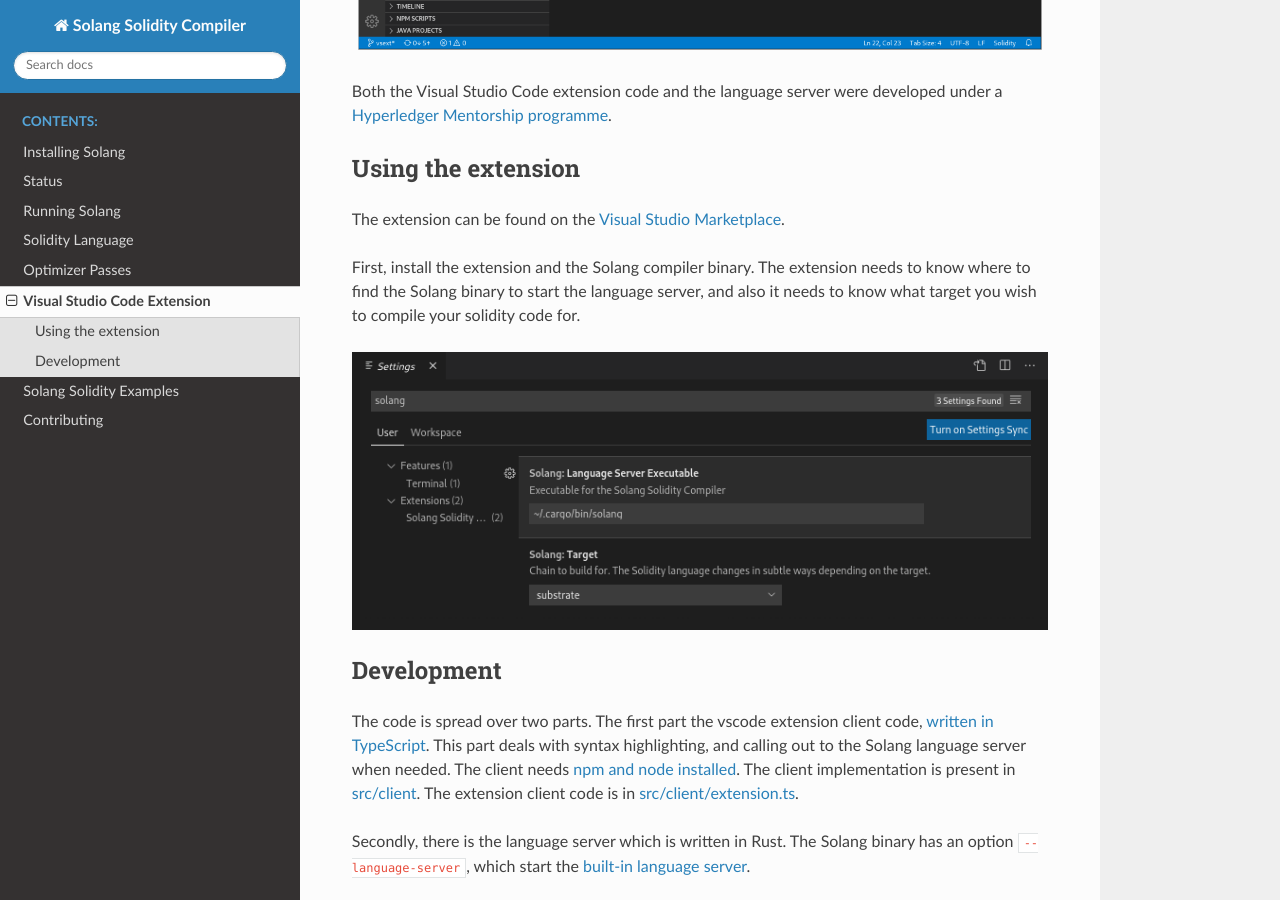
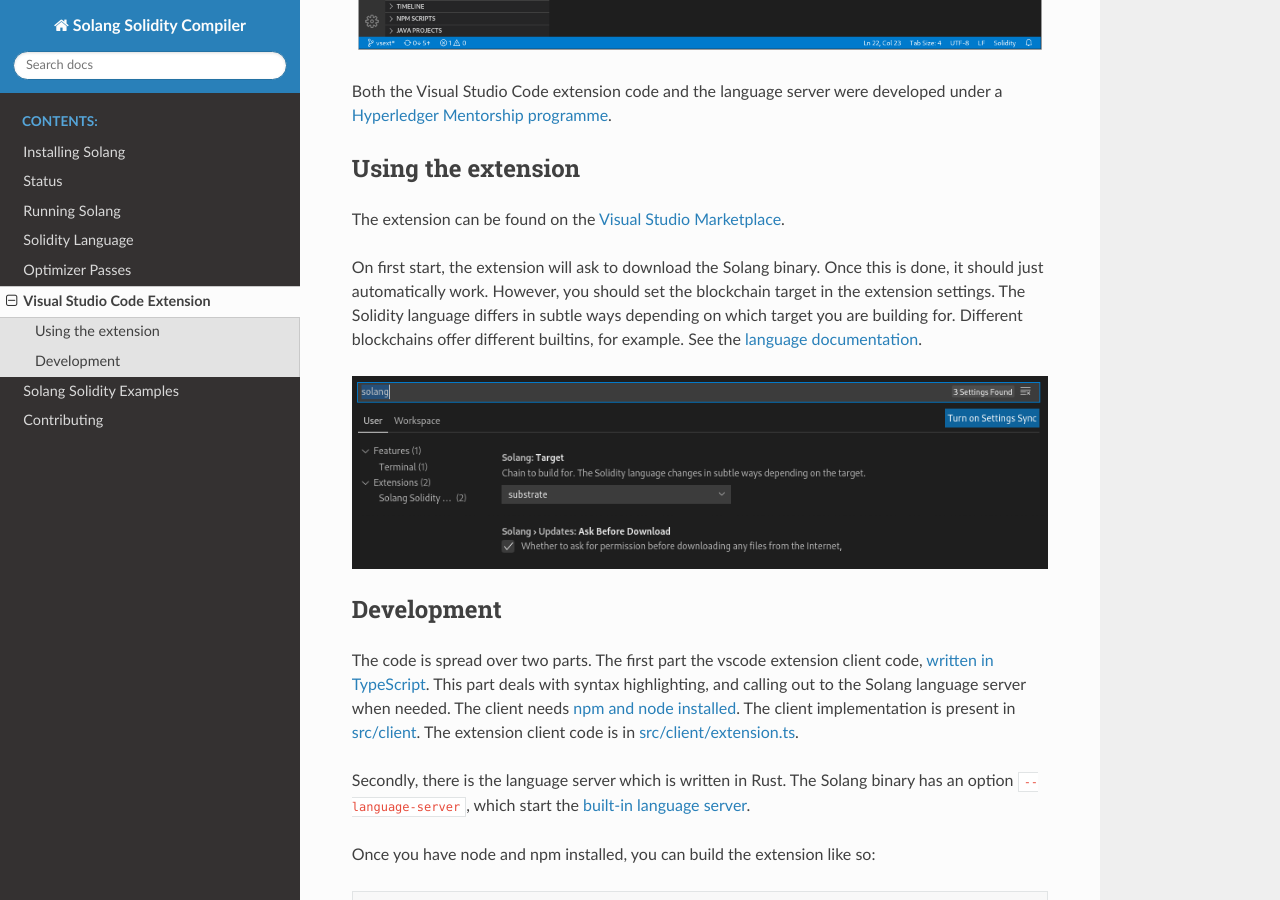
Before and after one commit to hyperledger-solang/solang, a Sphinx documentation site: the page built from docs/extension.rst, in a window 1280 px wide and 900 px high, scrolled down 869 px. Built offline with Sphinx 7.4.7 and the Read the Docs theme 2.0.0, drawn with Linux system fonts in a browser that asks for light colours.

Commit message:
Update extension documentation for automagic downloading
Signed-off-by: Sean Young <sean@mess.org>

```diff
--- a/docs/extension.rst
+++ b/docs/extension.rst
@@ -24,9 +24,9 @@
 
 The extension can be found on the `Visual Studio Marketplace <https://marketplace.visualstudio.com/items?itemName=solang.solang>`_.
 
-First, install the extension and the Solang compiler binary. The extension needs
-to know where to find the Solang binary to start the language server, and also
-it needs to know what target you wish to compile your solidity code for.
+On first start, the extension will ask to download the Solang binary. Once this is done, it should just automatically work.
+However, you should set the blockchain target in the extension settings. The Solidity language differs in subtle ways depending on which target you are
+building for. Different blockchains offer different builtins, for example. See the :ref:`language documentation <language>`.
 
 .. image:: extension-config.png
 
```
Also changed, not shown: docs/extension-config.png, 1 other file.
